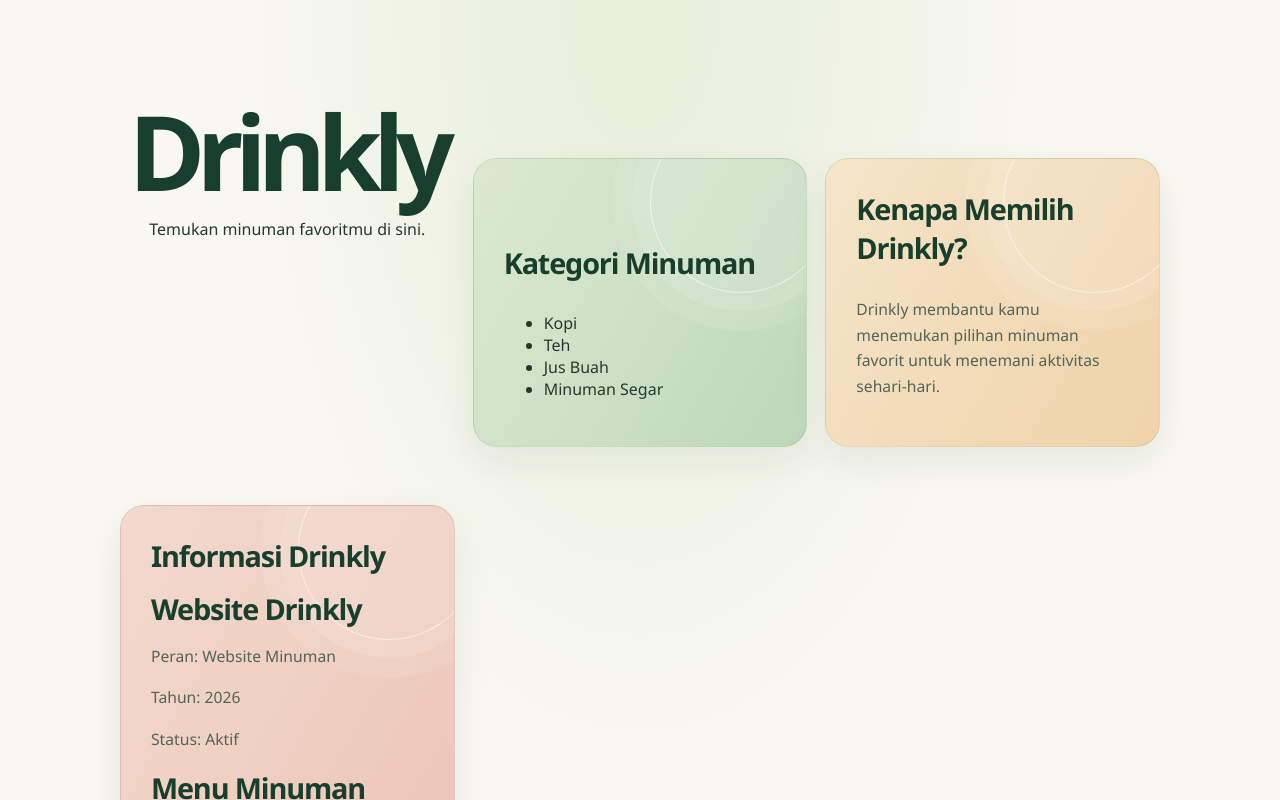
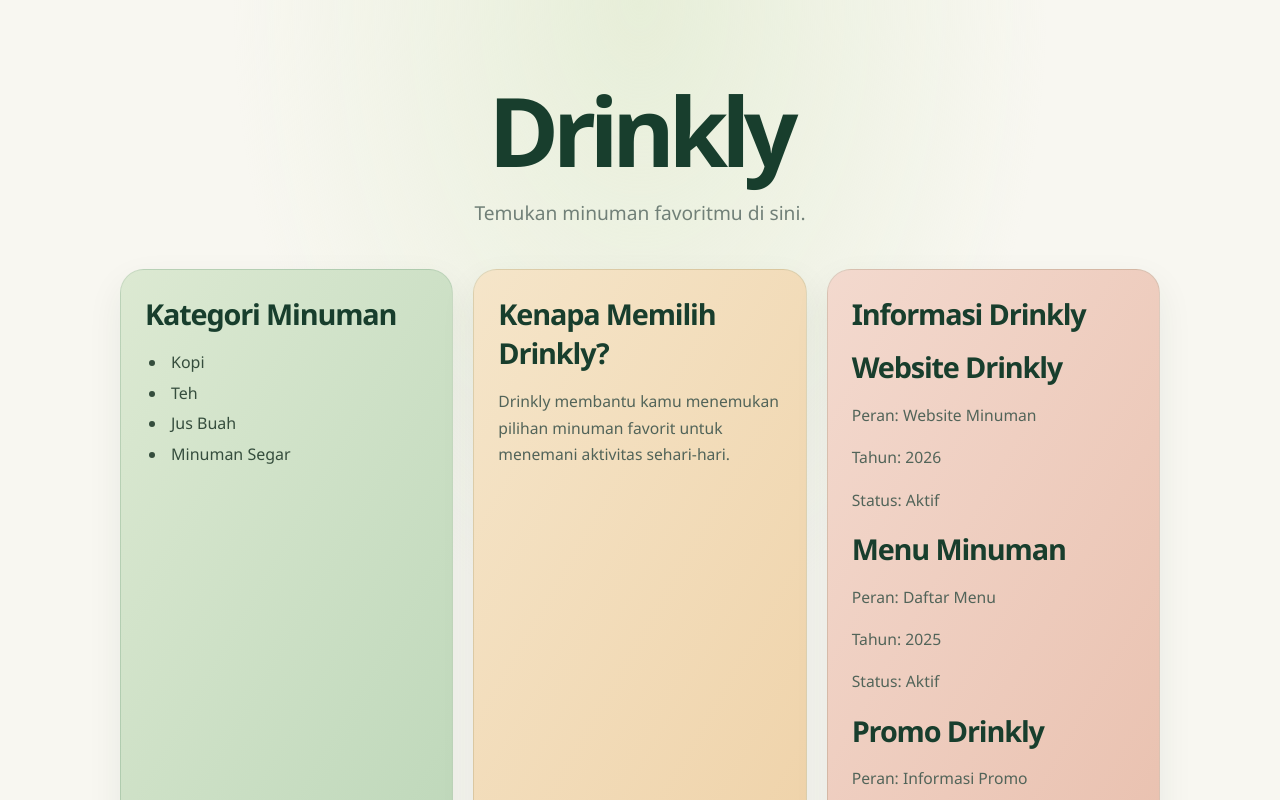
Before and after one commit to Nedya127/Website-Drinkly, a React (Vite) app: page / in a window 1280 px wide. Shown: the top 800 px of the page. Built offline with nearby package versions, Linux system fonts and the light colour scheme.

Commit message:
style: rapikan tampilan responsif Drinkly

```diff
--- a/src/index.css
+++ b/src/index.css
@@ -1,5 +1,6 @@
+
 :root {
-  font-family: 'Segoe UI', Roboto, system-ui, sans-serif;
+  font-family: "Segoe UI", Roboto, system-ui, sans-serif;
   color: #24382d;
   background: #f8f7f1;
   font-synthesis: none;
@@ -22,13 +23,17 @@ body {
   min-height: 100vh;
   margin: 0;
   background:
-    radial-gradient(ellipse at 50% 0%, rgba(224, 235, 207, 0.72), transparent 45%),
+    radial-gradient(
+      ellipse at 50% 0%,
+      rgba(224, 235, 207, 0.72),
+      transparent 45%
+    ),
     #f8f7f1;
 }
 
 #root {
-  min-height: 100svh;
-  padding: 72px 28px 88px;
+  min-height: 100vh;
+  padding: 56px 20px 72px;
 }
 
 main {
@@ -37,68 +42,39 @@ main {
   text-align: center;
 }
 
+header {
+  margin-bottom: 32px;
+}
+
 h1 {
   margin: 0;
   color: var(--green-dark);
-  font-size: clamp(3.5rem, 9vw, 6.5rem);
+  font-size: clamp(3rem, 9vw, 6rem);
   font-weight: 800;
-  letter-spacing: -0.085em;
-  line-height: 0.98;
+  letter-spacing: -0.07em;
+  line-height: 1.05;
 }
 
-main > p {
-  margin: 20px auto 0;
+header p {
+  margin: 16px auto 0;
   color: var(--muted);
   font-size: clamp(1rem, 2vw, 1.2rem);
   line-height: 1.7;
 }
 
-main > p::before {
-  display: block;
-  width: 42px;
-  height: 3px;
-  margin: 0 auto 18px;
-  border-radius: 99px;
-  background: #d39152;
-  content: '';
-}
-
 main > section {
   position: relative;
-  display: flex;
-  min-height: 224px;
-  flex-direction: column;
-  align-items: flex-start;
-  justify-content: flex-end;
   overflow: hidden;
-  padding: 30px;
-  border: 1px solid rgba(37, 92, 66, 0.09);
+  margin-top: 20px;
+  padding: 28px;
+  border: 1px solid rgba(37, 92, 66, 0.1);
   border-radius: 24px;
   background: var(--paper);
   box-shadow: 0 14px 36px rgba(35, 58, 43, 0.07);
   text-align: left;
-  transition: transform 180ms ease, box-shadow 180ms ease;
-}
-
-main > section:first-of-type {
-  margin-top: 54px;
-}
-
-main > section + section {
-  margin-top: 18px;
-}
-
-main > section::before {
-  position: absolute;
-  top: -48px;
-  right: -26px;
-  width: 180px;
-  height: 180px;
-  border: 1px solid rgba(255, 255, 255, 0.58);
-  border-radius: 50%;
-  background: rgba(255, 255, 255, 0.16);
-  box-shadow: 0 0 0 18px rgba(255, 255, 255, 0.1), 0 0 0 38px rgba(255, 255, 255, 0.08);
-  content: '';
+  transition:
+    transform 180ms ease,
+    box-shadow 180ms ease;
 }
 
 main > section:nth-of-type(1) {
@@ -119,43 +95,61 @@ main > section:hover {
 }
 
 h2 {
-  position: relative;
   margin: 0 0 14px;
   color: var(--green-dark);
-  font-size: clamp(1.4rem, 3vw, 1.8rem);
+  font-size: clamp(1.35rem, 3vw, 1.8rem);
   font-weight: 700;
   letter-spacing: -0.04em;
 }
 
 main > section p {
-  position: relative;
   color: #526459;
   font-size: 0.98rem;
-  line-height: 1.65;
+  line-height: 1.7;
+}
+
+main > section ul {
+  margin: 0;
+  padding-left: 22px;
+  color: #354d3d;
+  line-height: 1.9;
+}
+
+main > section li {
+  padding-left: 4px;
 }
 
 @media (min-width: 720px) {
   #root {
-    padding-top: 100px;
+    padding: 80px 28px;
   }
 
   main {
     display: grid;
     grid-template-columns: repeat(3, minmax(0, 1fr));
-    column-gap: 18px;
+    gap: 20px;
   }
 
-  h1,
-  main > p {
+  header {
     grid-column: 1 / -1;
+    margin-bottom: 20px;
   }
 
-  main > section:first-of-type {
-    margin-top: 58px;
+  main > section {
+    min-width: 0;
+    margin-top: 0;
+    padding: 24px;
+  }
+}
+
+@media (max-width: 480px) {
+  #root {
+    padding: 40px 16px 56px;
   }
 
-  main > section + section {
-    margin-top: 58px;
+  main > section {
+    padding: 22px;
+    border-radius: 18px;
   }
 }
 
@@ -165,5 +159,7 @@ main > section p {
   *::after {
     scroll-behavior: auto !important;
     transition-duration: 0.01ms !important;
+    animation-duration: 0.01ms !important;
+    animation-iteration-count: 1 !important;
   }
 }
```
